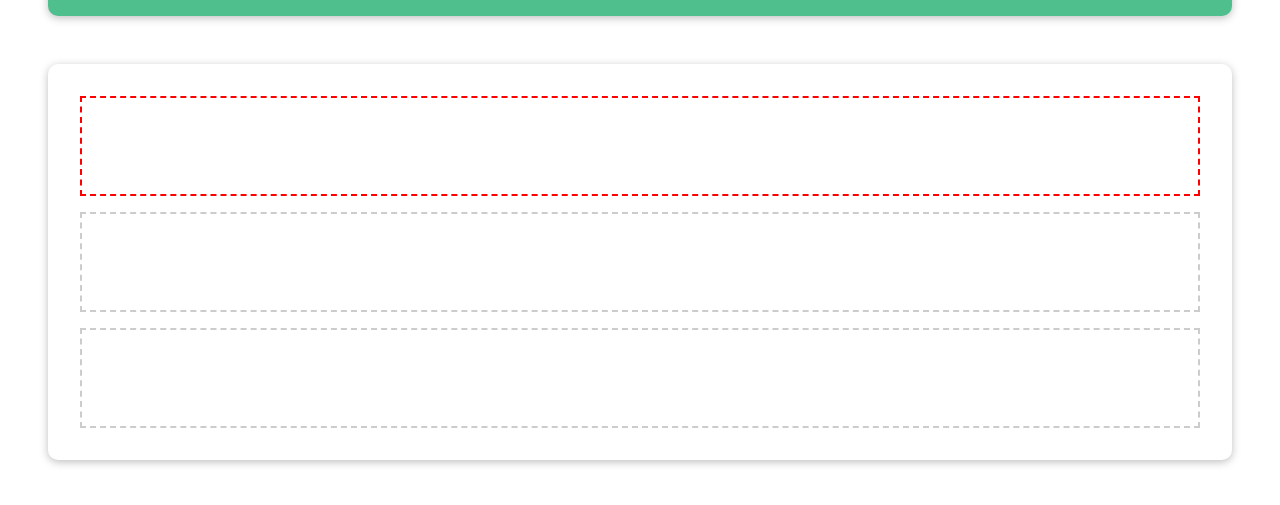
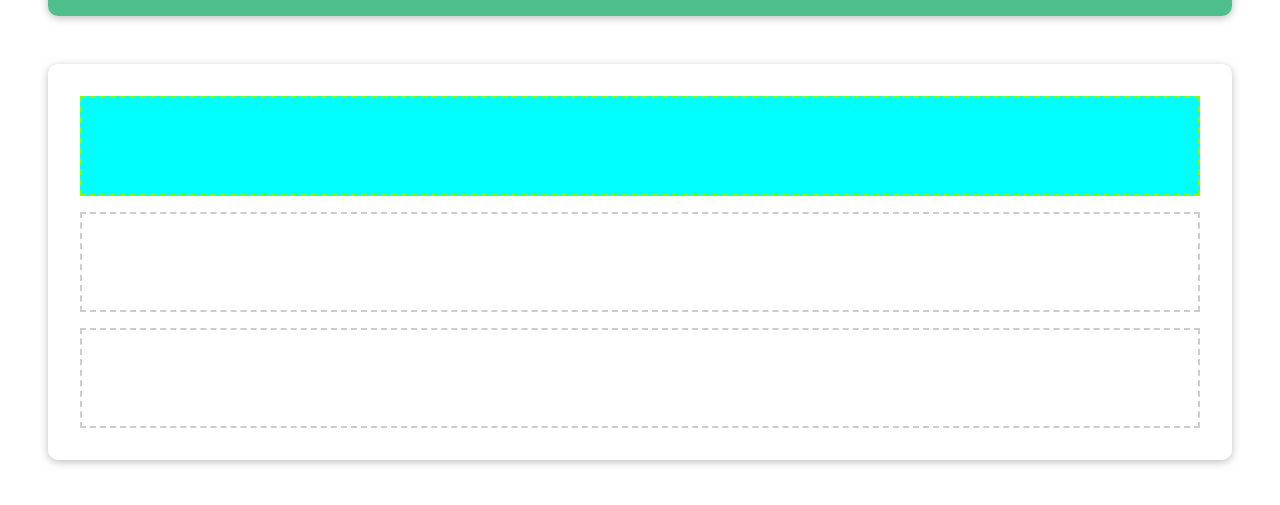
Before and after one commit to isioma-talabi/Foundations-in-VueJS, a plain HTML site: page basics-10-styling-starting-setup/index.html in a window 1280 px wide. Both pictures are taken after a click on the element 640 px from the left and 298 px from the top of the page. Shown: the part 153-658 px from the top of the page. Drawn offline with nearby package versions, Linux system fonts and the light colour scheme.

Commit message:
Learnt Dynamic Styling with Vue JS

```diff
--- a/basics-10-styling-starting-setup/app.js
+++ b/basics-10-styling-starting-setup/app.js
@@ -7,10 +7,19 @@ const app = Vue.createApp({
          }
      },
 
+     computed: {
+        boxAClasses() {
+            return {active: this.boxASelected};
+            // computed can also be used to handle dynamic styling
+        }
+     },
+
+
      methods: {
         boxSelected(box) {
             if (box === "A") {
-                this.boxASelected = true;
+                this.boxASelected = !this.boxASelected;
+                // This makes the box toggleable. Ironic but interesting!
             } else if (box === "B") {
                 this.boxBSelected = true;
             } else if (box === "C") {
--- a/basics-10-styling-starting-setup/index.html
+++ b/basics-10-styling-starting-setup/index.html
@@ -19,12 +19,11 @@
     <section id="styling">
       <div
         class="demo"
-        :style="{borderColor: boxASelected ? 'red' : '#ccc'}"
+        v-bind:class="boxAClasses"
         v-on:click="boxSelected('A')"
       ></div>
       <div
-        class="demo"
-        :style="{borderColor: boxBSelected ? 'green' : '#ccc'}"
+        v-bind:class="['demo', {active: boxBSelected}]"
         v-on:click="boxSelected('B')"
       ></div>
       <div
```
